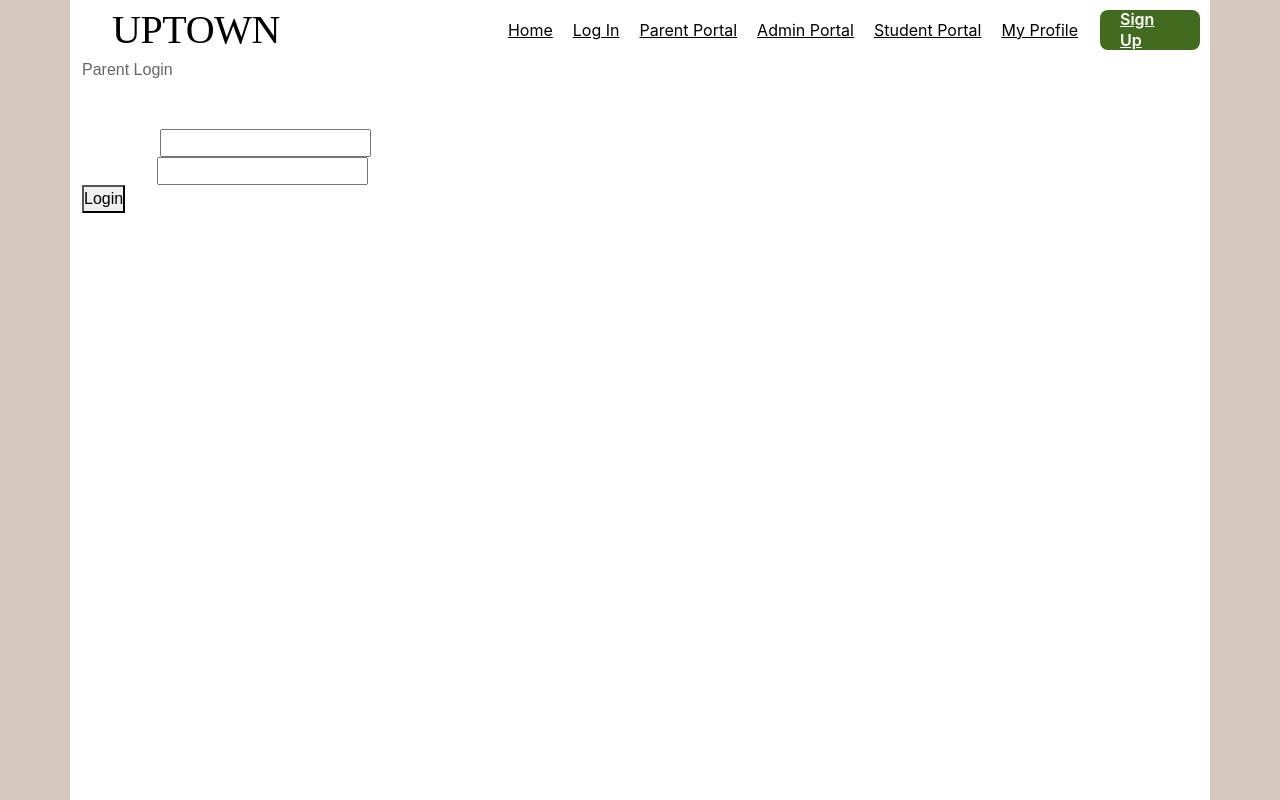
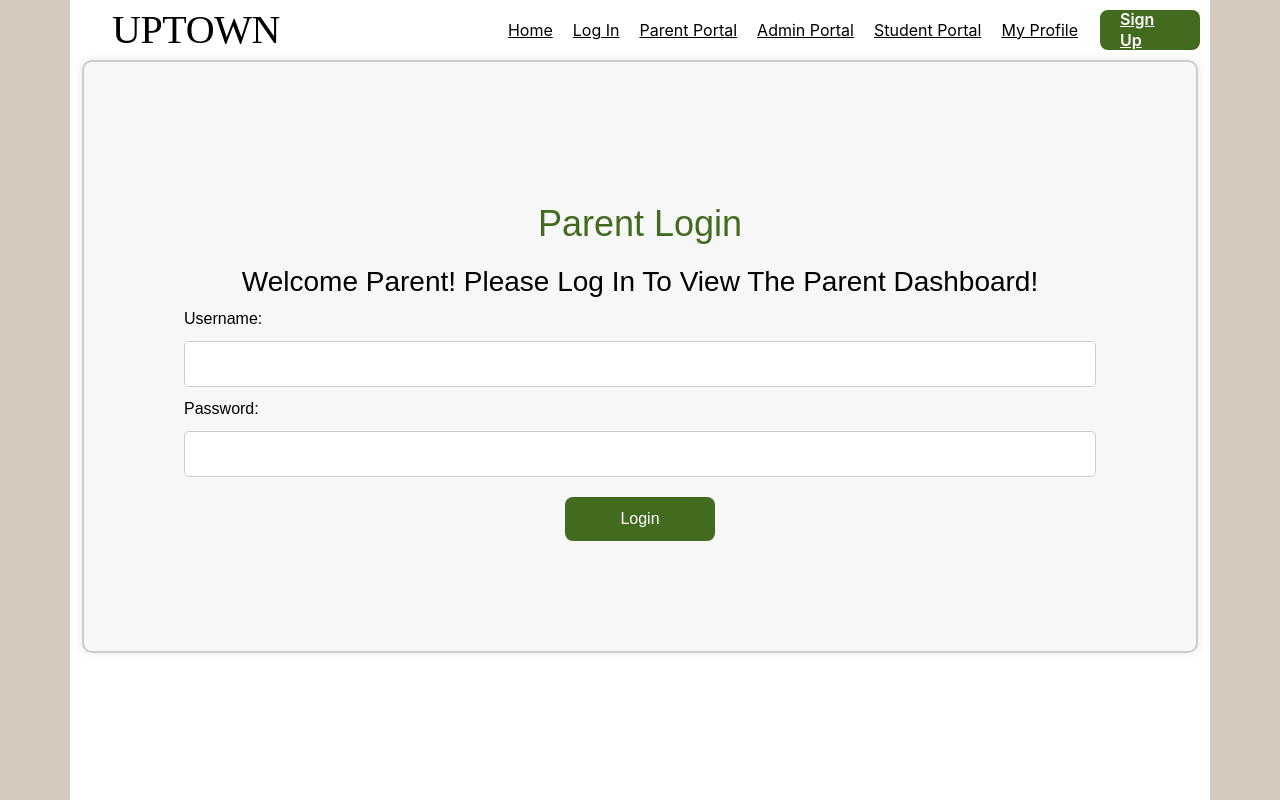
Before and after one commit to nmingora/Accessibility_WebApp, a React (Create React App) app in the folder client/udchat/: page /Parent in a window 1280 px wide. Built offline with nearby package versions, Linux system fonts and the light colour scheme; no server answers.

Commit message:
Parent CSS

```diff
--- /dev/null
+++ b/client/udchat/src/Components/Parent.css
@@ -0,0 +1,69 @@
+/* styles.css */
+
+.parent-login-container {
+    background-color: #f7f7f7; /* Light gray background color */
+    border-radius: 10px; /* Rounded corners */
+    border: 2px solid #ccc; /* Border color */
+    box-shadow: 0 0 10px rgba(0, 0, 0, 0.1); /* Box shadow for depth */
+    padding: 100px; /* Add padding to create space around the content */
+  }
+
+  .parent-login-title {
+    font-family: Arial, sans-serif; /* Set font family to Arial */
+    font-size: 36px; /* Increase font size to 36px */
+    color: #426b1f; /* Change text color to black */
+    margin-top: 40px; /* Add margin to the top to lower the text */
+    margin-bottom: 20px; /* Add margin to the bottom for spacing */
+    text-align: center; /* Center-align the text */
+  }
+
+  .parent-login-description{
+    font-family: Arial, sans-serif; /* Set font family to Arial */
+    color: black;
+    text-align: center;
+  }
+
+
+  .login-form {
+    /* Add styles for the login form */
+  }
+
+  .login-input {
+    width: 100%;
+    padding: 10px;
+     margin: 10px 0; /* Space between inputs */
+    font-size: 16px;
+    border: 1px solid #ccc;
+    border-radius: 5px;
+  }
+
+  .login-button-container {
+    text-align: center;
+  }
+
+  .login-button {
+    text-align: center;
+    width: 150px;
+  }
+
+  .logout-button {
+    /* Add styles for the logout button */
+  }
+
+  .forum-button {
+    /* Add styles for the forum button */
+  }
+
+  .login-message {
+    /* Add styles for the login message */
+    color: red;
+  }
+
+  .username-css{
+    color:black;
+
+  }
+
+  .password-css{
+    color:black;
+  }
--- a/client/udchat/src/Components/Parent.js
+++ b/client/udchat/src/Components/Parent.js
@@ -2,6 +2,7 @@ import React, { useState, useEffect } from 'react';
 import { useNavigate } from 'react-router-dom';
 import Layout from './Layout';
 import { BASE_URL } from '../config';  // Importing from the src directory
+import "./Parent.css";
 
 const Parent = () => {
   const [username, setUsername] = useState('');
@@ -97,17 +98,17 @@ navigate('/ForumPosts');
 
 
     return (
-
       <Layout>
-    <div>
-      <h2>Parent Login</h2>
-      <h3>Welcome Parent! Please log in to view the parent dashboard</h3>
+      <div className="parent-login-container">
+        <h2 className="parent-login-title">Parent Login</h2>
+        <h3 className="parent-login-description">Welcome Parent! Please Log In To View The Parent Dashboard!</h3>
 
         {!isLoggedIn ? (
-        <form onSubmit={handleLogin}>
+          <form className="login-form" onSubmit={handleLogin}>
             <div>
-            <label htmlFor="username">Username:</label>
+              <label className="username-css">Username:</label>
               <input
+                className="login-input"
                 type="text"
                 id="username"
                 value={username}
@@ -116,8 +117,9 @@ navigate('/ForumPosts');
               />
             </div>
             <div>
-            <label htmlFor="password">Password:</label>
+              <label className="password-css">Password:</label>
               <input
+                className="login-input"
                 type="password"
                 id="password"
                 value={password}
@@ -125,17 +127,17 @@ navigate('/ForumPosts');
                 required
               />
             </div>
-          <button type="submit">Login</button>
+            <div className="login-button-container">
+            <button className="login-button" type="submit">Login</button>
+            </div>
           </form>
         ) : (
           <>
-        <button onClick={handleLogout}>Logout</button> // Logout button visible only when logged in
-        <button onClick={toForumPosts}>Go to Community Forum!</button>
+            <button className="logout-button" onClick={handleLogout}>Logout</button>
+            <button className="forum-button" onClick={toForumPosts}>Go to Community Forum!</button>
           </>
-
         )}
-      {loginMessage && <p>{loginMessage}</p>}
-
+        {loginMessage && <p className="login-message">{loginMessage}</p>}
       </div>
     </Layout>
   );
```
Lines whose indentation alone changed are shown as unchanged.
